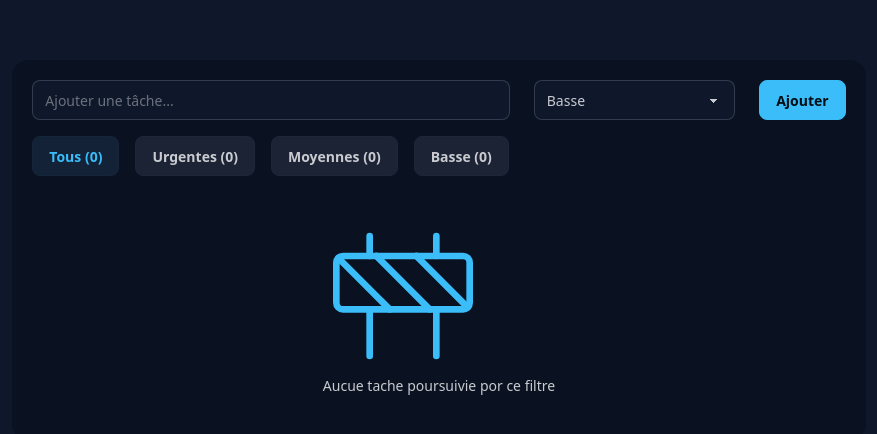
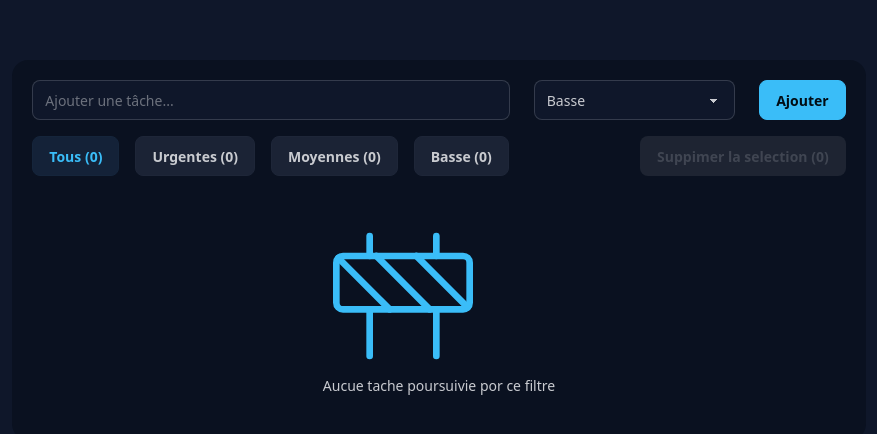
Before and after one commit to jonathanmyinda/Projet_todo_React, a React (Vite) app: page / in a window 1280 px wide. Shown: the top 434 px of the page, without its empty margins (201-1078 px from the left). Built offline with nearby package versions, Linux system fonts and the light colour scheme.

Commit message:
ajout du bouton deleteSelected

```diff
--- a/src/App.tsx
+++ b/src/App.tsx
@@ -58,6 +58,28 @@ function App() {
 
   const [selectedTodos , setSelectedTodos]  = useState<Set<number>>(new Set())
 
+  function toggleSelectedTodos (id: number) {
+    const newSelected = new Set(selectedTodos)
+    if(newSelected.has(id)){
+      newSelected.delete(id)
+    }else{
+      newSelected.add(id)
+    }
+    setSelectedTodos(newSelected)
+  }
+
+  function finishSelected () {
+    const newTodos = todos.filter((todo) => {
+      if(selectedTodos.has(todo.id)){
+        return false
+      }else{
+        return true
+      }
+    })
+    setTodos(newTodos)
+    setSelectedTodos(new Set())
+  }
+
   return (
     <div className="flex justify-center">
       <div className="w-2/3 flex flex-col gap-4 my-15 bg-base-300 p-5 rounded-2xl">
@@ -75,6 +97,7 @@ function App() {
           </select>
           <button className="btn btn-primary" onClick={addTodo}>Ajouter</button>
         </div>
+        <div className='flex items-center justify-between'>
           <div className='space-y-2 flex-1 h-fit'>
             <div className='flex flex-wrap gap-4'>
               <button className={`btn btn-soft ${filter === "Tous" ? "btn btn-primary" : ""}`} onClick={() => setFilter("Tous")}>
@@ -91,11 +114,18 @@ function App() {
               </button>
             </div>
           </div>
+          <button className="btn btn-primary" disabled={selectedTodos.size === 0} onClick={finishSelected}>
+            Suppimer la selection ({selectedTodos.size})
+          </button>
+        </div>
         {filteredTodos.length > 0 ? (
           <ul className='divide-y divide-primary/20'>
             {filteredTodos.map((todo) => (
               <li key={todo.id}>
-                <TodoItem todo={todo} onDelete={() => deleteTodo(todo.id)} isSelected={selectedTodos.has(todo.id)} />
+                <TodoItem todo={todo}
+                          onDelete={() => deleteTodo(todo.id)}
+                          isSelected={selectedTodos.has(todo.id)}
+                          onToggleSelect={toggleSelectedTodos} />
               </li>
             ))}
           </ul>
--- a/src/TodoItem.tsx
+++ b/src/TodoItem.tsx
@@ -12,14 +12,15 @@ type props = {
   todo: todo
   onDelete: () => void
   isSelected: boolean
+  onToggleSelect: (id: number) => void
 }
 
-const TodoItem = ({ todo , onDelete , isSelected}: props) => {
+const TodoItem = ({ todo , onDelete , isSelected , onToggleSelect}: props) => {
   return (
     <li className="p-3">
       <div className="flex justify-between items-center">
         <div className="flex items-center gap-2">
-          <input type="checkbox" className="checkbox checkbox-primary checkbox-xs" checked= {isSelected} />
+          <input type="checkbox" className="checkbox checkbox-primary checkbox-xs" checked= {isSelected} onChange={() => onToggleSelect(todo.id)} />
           <span className="text-md font-bold">
             <span>
               {todo.text}
```
Lines whose indentation alone changed are shown as unchanged.
